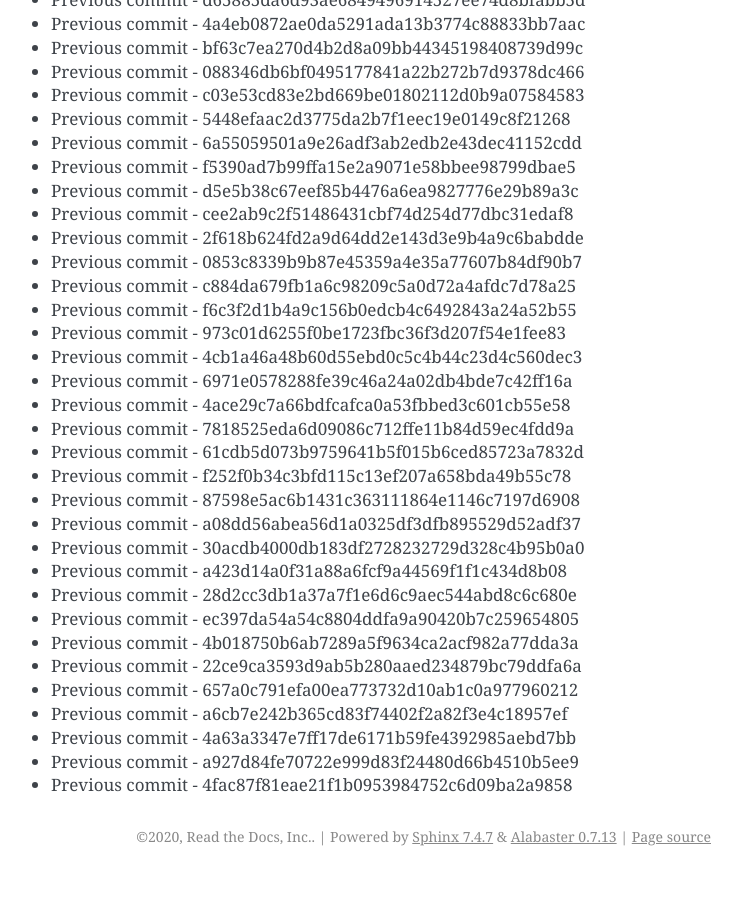
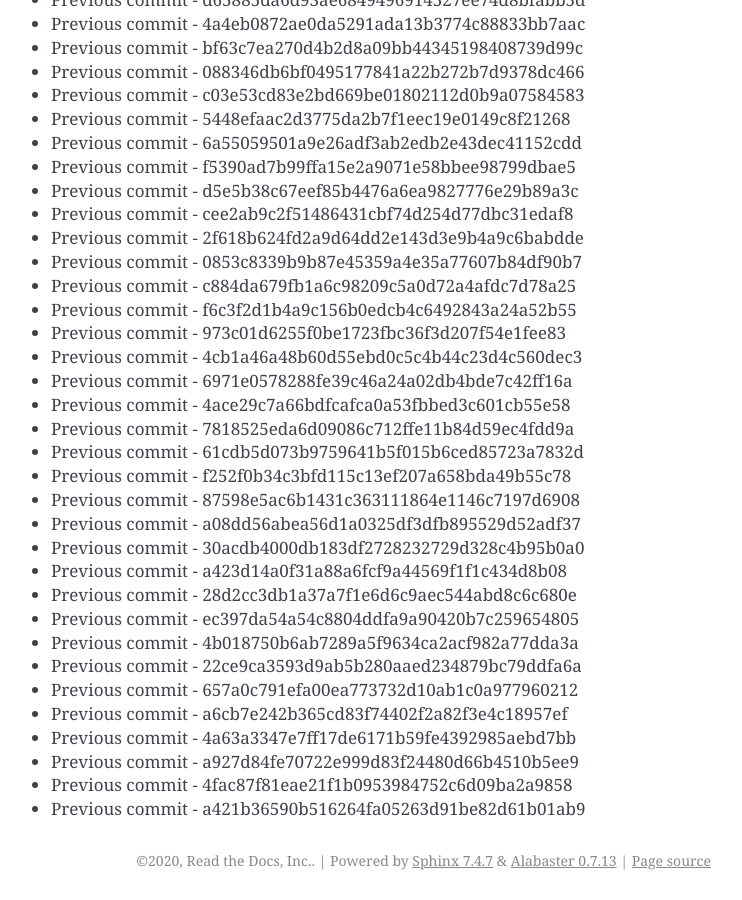
Before and after one commit to readthedocs/rtd-git-stresstest, a Sphinx documentation site: the page built from docs/updates.rst, in a window 1280 px wide and 900 px high, scrolled down 24714 px. Shown: the whole window, without its empty margins (399-1141 px from the left). Built offline with Sphinx 7.4.7, drawn with Linux system fonts in a browser that asks for light colours; before the commit the page ends 25590 px from its top, so only the background shows below that.

Commit message:
Generating commit from previous: a421b36590b516264fa05263d91be82d61b01ab9

```diff
--- a/docs/updates.rst
+++ b/docs/updates.rst
@@ -1070,3 +1070,4 @@ It can be tested for any performance characteristics.
 * Previous commit - 4a63a3347e7ff17de6171b59fe4392985aebd7bb
 * Previous commit - a927d84fe70722e999d83f24480d66b4510b5ee9
 * Previous commit - 4fac87f81eae21f1b0953984752c6d09ba2a9858
+* Previous commit - a421b36590b516264fa05263d91be82d61b01ab9
```
